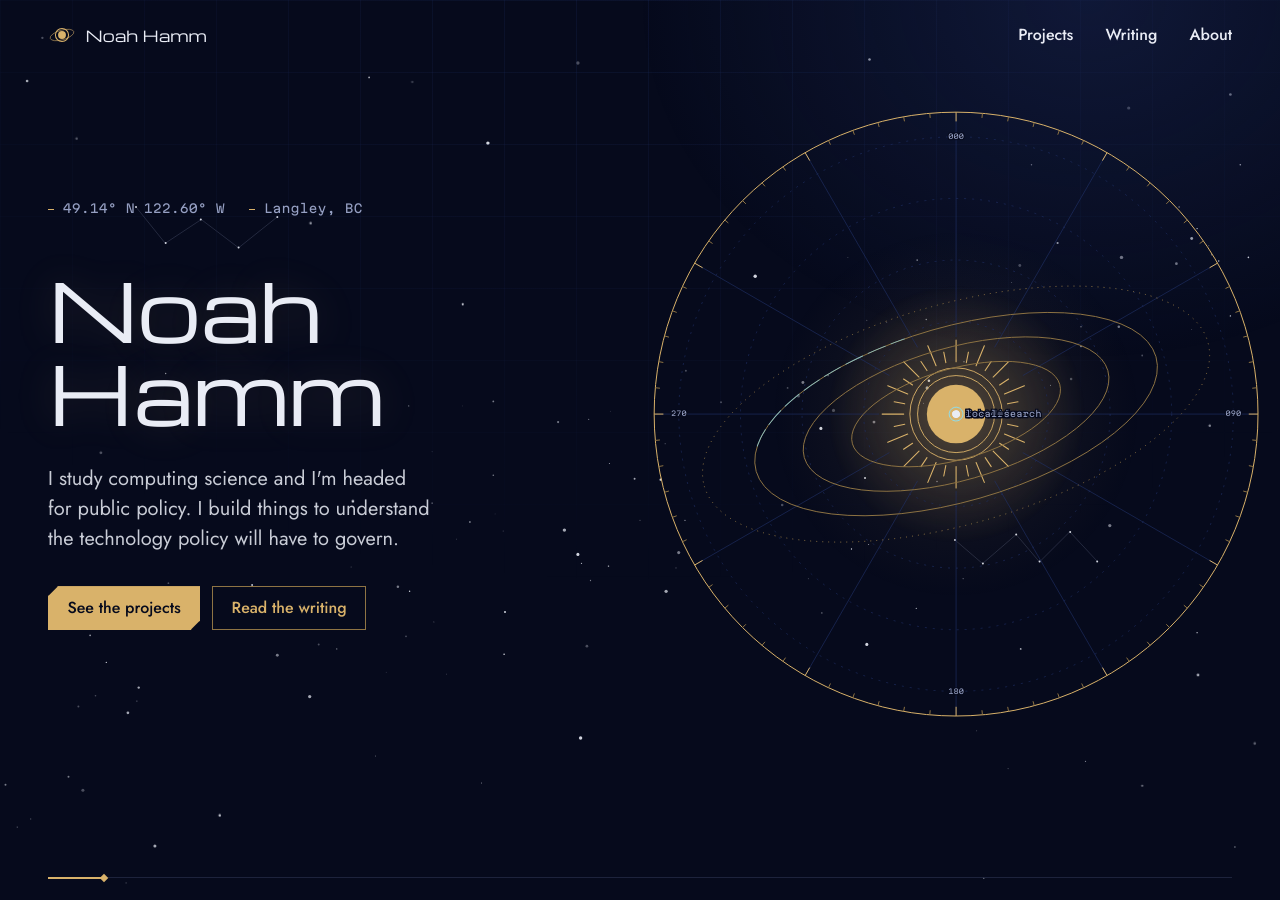
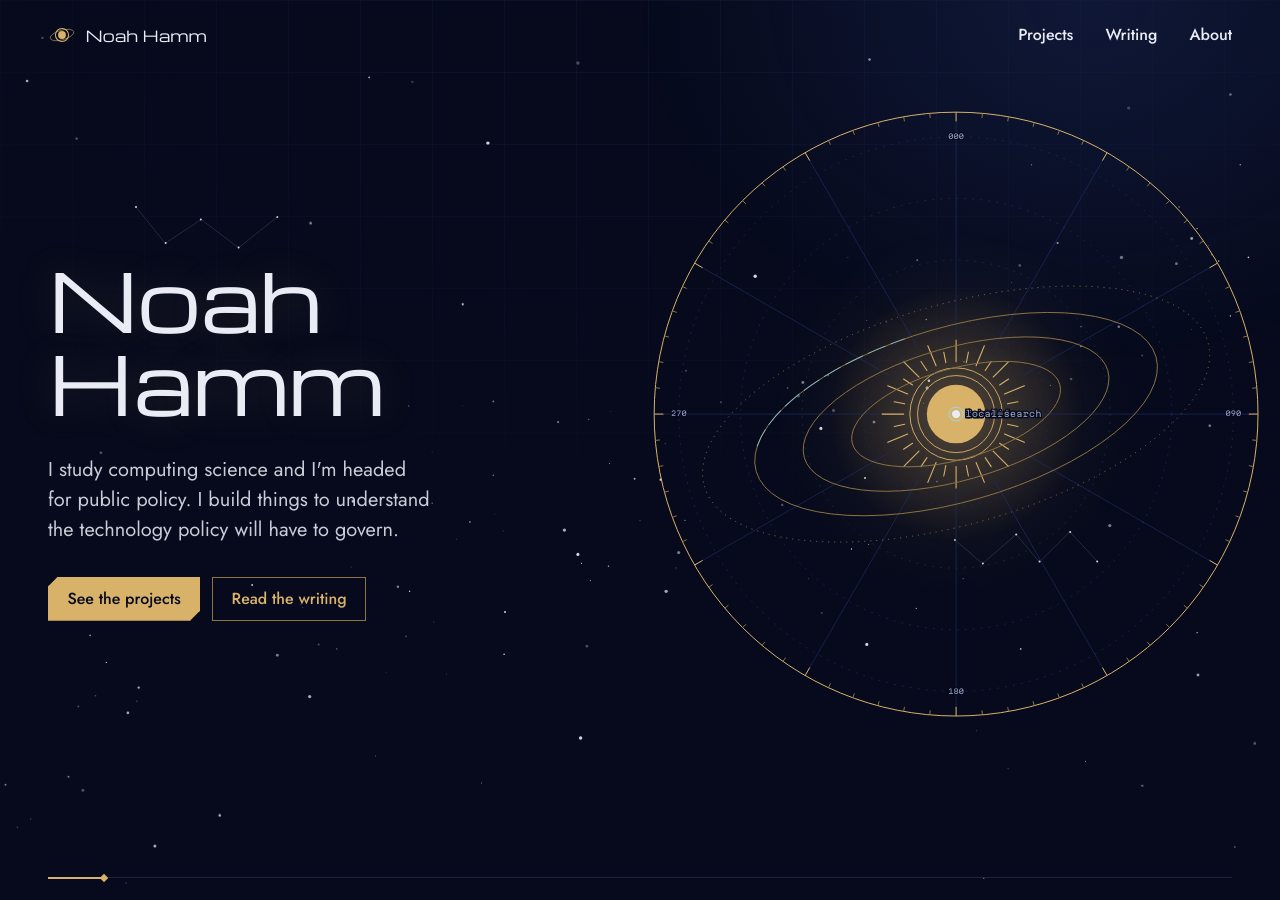
Before and after one commit to maxiomattic/maxiomattic.github.io, a Jekyll site: the page built from index.html, in a window 1280 px wide and 900 px high. Built offline with Jekyll 4.4.1, drawn with Linux system fonts in a browser that asks for light colours.

Commit message:
Drop the location readout from the hero
Co-Authored-By: Claude Opus 5.5 <noreply@anthropic.com>

```diff
--- a/index.html
+++ b/index.html
@@ -5,7 +5,6 @@ description: Noah Hamm studies computing science at Trinity Western University a
 ---
 <section class="hero" aria-labelledby="hero-name">
   <div class="hero-copy">
-    <p class="hud hud-top"><span>49.14&deg; N 122.60&deg; W</span><span>Langley, BC</span></p>
     <h1 id="hero-name" class="hero-name">Noah Hamm</h1>
     <p class="hero-line">I study computing science and I'm headed for public policy. I build things to understand the technology policy will have to govern.</p>
     <p class="hero-actions">
```
